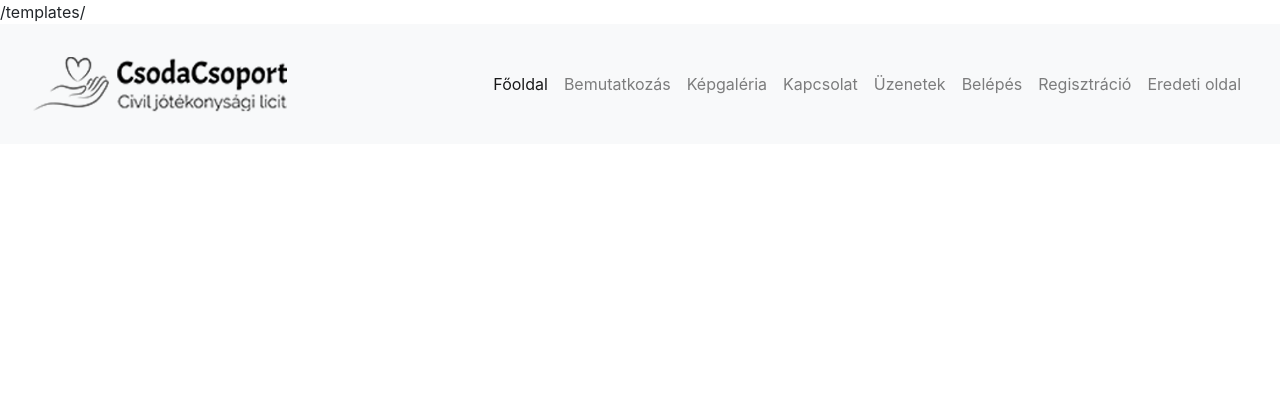
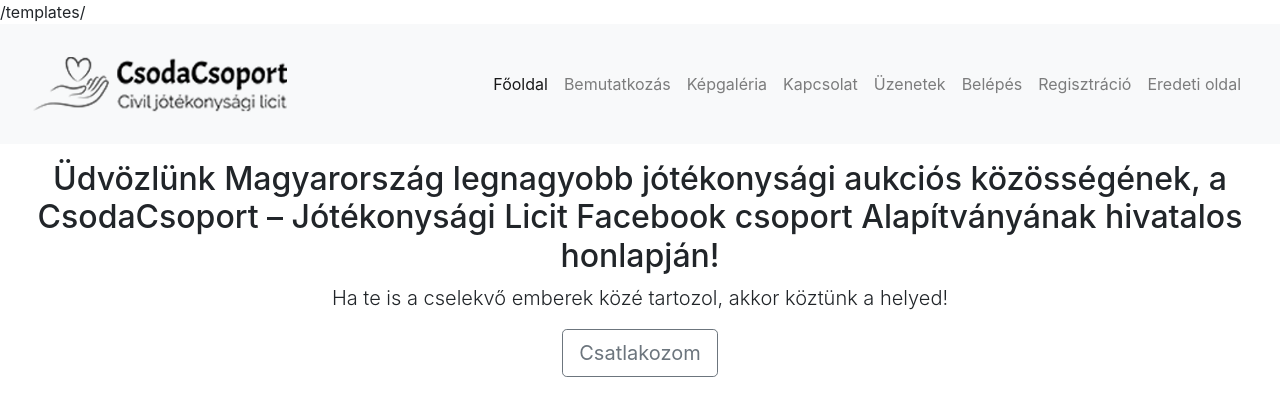
Before and after one commit to jozgyb/WebProgAlapjai, a PHP site: page /templates/ in a window 1280 px wide. Shown: the top 416 px of the page. Run offline with PHP 8.4, Linux system fonts and the light colour scheme; some libraries are stand-ins or nearby versions.

Commit message:
főoldal design frissítés, reszponzív menü bugfix

```diff
--- a/templates/index.tpl.php
+++ b/templates/index.tpl.php
@@ -5,10 +5,10 @@
     <meta charset="utf-8">
     <meta name="viewport" content="width=device-width, initial-scale=1">
     <title><?= $pageTitle['title'] ?></title>
-    <link rel="stylesheet" href="https://maxcdn.bootstrapcdn.com/bootstrap/4.0.0/css/bootstrap.min.css">
-    <script src="https://ajax.googleapis.com/ajax/libs/jquery/3.3.1/jquery.min.js"></script>
+    <script src="https://ajax.googleapis.com/ajax/libs/jquery/3.4.1/jquery.min.js"></script>
+    <link rel="stylesheet" href="https://maxcdn.bootstrapcdn.com/bootstrap/4.4.1/css/bootstrap.min.css">
     <script src="https://cdnjs.cloudflare.com/ajax/libs/popper.js/1.12.9/umd/popper.min.js"></script>
-    <script src="https://maxcdn.bootstrapcdn.com/bootstrap/4.0.0/js/bootstrap.min.js"></script>
+    <script src="https://maxcdn.bootstrapcdn.com/bootstrap/4.4.1/js/bootstrap.min.js"></script>
     <script src="https://use.fontawesome.com/releases/v5.0.8/js/all.js"></script>
     <script src="includes/simple-lightbox.min.js"></script>
     <script src="includes/simple-lightbox.legacy.min.js"></script>
--- a/templates/pages/main.tpl.php
+++ b/templates/pages/main.tpl.php
@@ -0,0 +1,29 @@
+<figure>
+    <div class="fixed-wrap">
+        <div id="fixed">
+
+        </div>
+    </div>
+</figure>
+<div class="containter fluid padding">
+    <div class="row welcome text-center">
+        <div class="col-12">
+            <h2 class="display-5">
+                Üdvözlünk Magyarország legnagyobb jótékonysági aukciós közösségének, a CsodaCsoport – Jótékonysági Licit Facebook csoport Alapítványának hivatalos honlapján!
+            </h2>
+        </div>
+        <hr>
+        <div class="col-12">
+            <p class="lead">
+                Ha te is a cselekvő emberek közé tartozol, akkor köztünk a helyed!
+            </p>
+        </div>
+        <div class="col-12">
+            <a href="https://www.facebook.com/groups/643332389525688/">
+                <button type="button" class="btn btn-outline-secondary btn-lg">
+                    Csatlakozom
+                </button>
+            </a>
+        </div>
+    </div>
+</div>
```
Also changed, not shown: style.css (+39 -15 lines).
